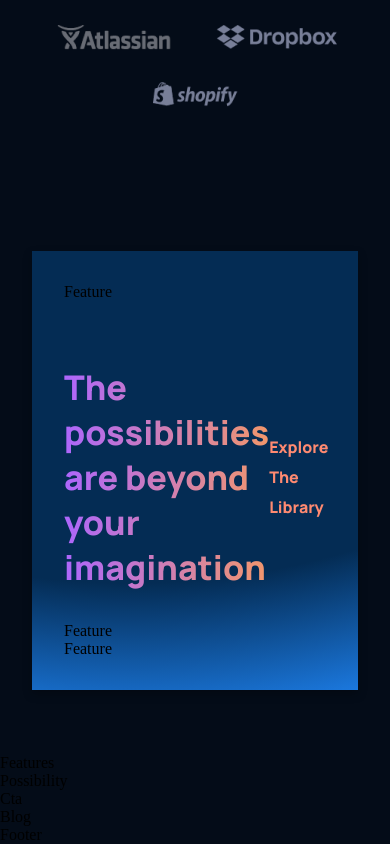
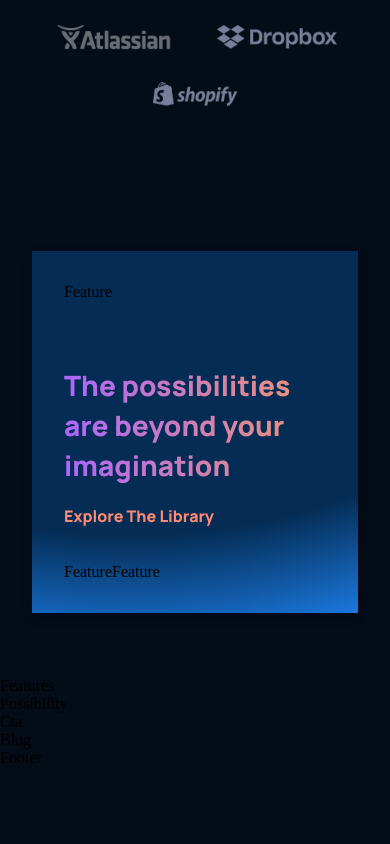
Before and after one commit to mehmethayirli/GPT-UIUX, a React (Create React App) app: page / in a window 390 px wide. Shown: the part 1176-2020 px from the top of the page. After the commit the page ends 1943 px from the top, so only its background shows below. Built offline with nearby package versions, Linux system fonts and the light colour scheme.

Commit message:
gpt.css media

```diff
--- a/src/containers/whatGPT/whatGPT.css
+++ b/src/containers/whatGPT/whatGPT.css
@@ -84,3 +84,47 @@
   color: var(--color-subtext);
   cursor: pointer;
 }
+
+.gpt__whatgpt-container {
+  display: flex;
+  flex-wrap: wrap;
+  flex-direction: row;
+  margin-top: 2rem;
+}
+
+@media screen and (max-width: 850px) {
+  .gpt__whatgpt-heading {
+    flex-direction: column;
+    align-items: flex-start;
+    margin-bottom: 0rem;
+  }
+
+  .gpt__whatgpt-heading p {
+    margin-top: 1rem;
+  }
+}
+
+@media screen and (max-width: 650px) {
+  /* Customizing feature component as per needs */
+  .gpt__whatgpt-feature .gpt__features-container__feature {
+    flex-direction: column;
+  }
+
+  /* Customizing feature component as per needs */
+  .gpt__whatgpt-feature .gpt__features-container_feature-text {
+    margin-top: 0.5rem;
+  }
+
+  .gpt__whatgpt-heading h1 {
+    font-size: 28px;
+    line-height: 40px;
+  }
+}
+
+@media screen and (max-width: 350px) {
+  /* Customizing feature component as per needs */
+  .gpt__whatgpt-container .gpt__features-container__feature {
+    margin: 1rem 0;
+    min-width: 100%;
+  }
+}
```
